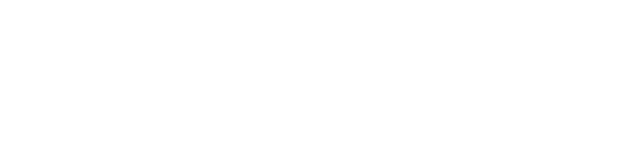
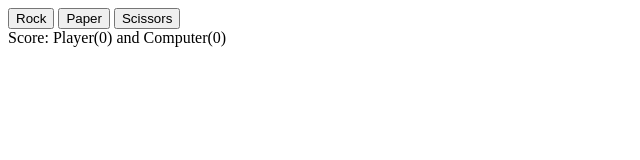
Before and after one commit to SonderUA/rock-paper-scissors, a plain HTML site: page index.html in a window 1280 px wide. Shown: the whole page, without its empty margins (0-640 px from the left). Drawn offline with Linux system fonts and the light colour scheme.

Commit message:
feat: add buttons and two divs for interactivity

```diff
--- a/index.html
+++ b/index.html
@@ -4,8 +4,13 @@
 		<meta charset="UTF-8" />
 		<meta name="viewport" content="width=device-width, initial-scale=1.0" />
 		<title>Rock Paper Scissors</title>
+		<script defer src="javascript.js"></script>
 	</head>
 	<body>
-		<script src="javascript.js"></script>
+		<button>Rock</button>
+		<button>Paper</button>
+		<button>Scissors</button>
+		<div id="score">Score: Player(0) and Computer(0)</div>
+		<div id="result"></div>
 	</body>
 </html>
```
